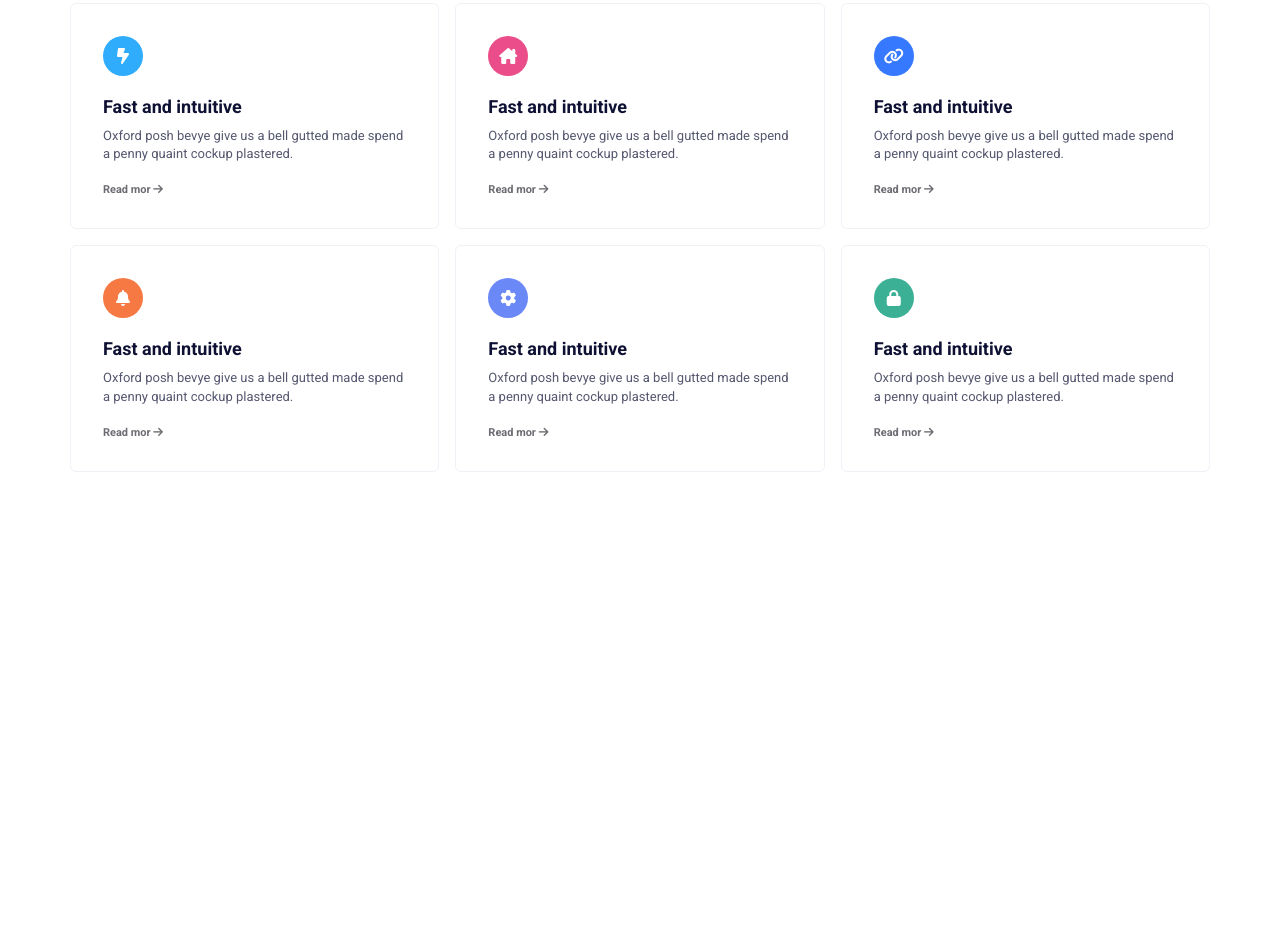
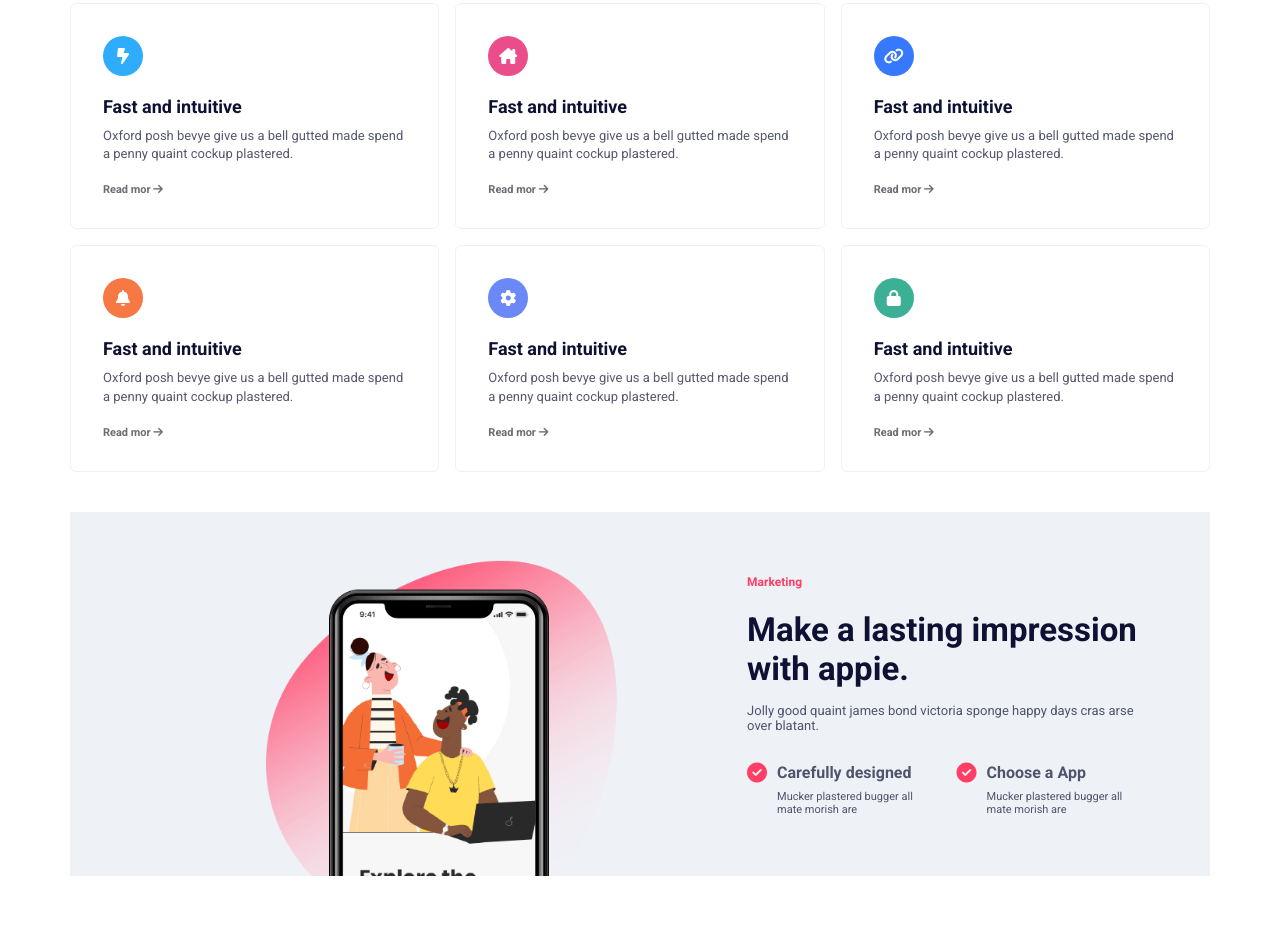
Before and after one commit to Medghazaly/Appie-Template, a plain HTML site: page index.html in a window 1280 px wide. Shown: the part 977-1913 px from the top of the page. Before the commit the page ends 1549 px from the top, so only its background shows below. Drawn offline with Linux system fonts and the light colour scheme.

Commit message:
create about section

```diff
--- a/css/queries.css
+++ b/css/queries.css
@@ -12,6 +12,19 @@
 
   .header .img-bg img {
     width: 550px;
+  }
+
+  /* FEATURES */
+  .features .about .image {
+    display: none;
+  }
+
+  .features .text-content {
+    text-align: center;
+  }
+
+  .features .about .benefit {
+    flex-direction: column;
   }
 }
 
@@ -74,4 +87,16 @@
   .features .box .icon {
     margin: 0 auto;
   }
+
+  .features .about {
+    padding: 2rem;
+  }
+
+  .about h2 {
+    font-size: 20px;
+  }
+
+  .about p {
+    font-size: 12px;
+  }
 }
--- a/css/style.css
+++ b/css/style.css
@@ -4,6 +4,7 @@
   --main-bg: #eef1f6;
   --font-color: #0e1133;
   --padding-block: 60px;
+  --opacity: 0.7;
 }
 
 /* Global Rules */
@@ -240,7 +241,7 @@ input:focus {
 
 .special-title + p {
   font-size: 15px;
-  opacity: 0.7;
+  opacity: var(--opacity);
 }
 
 .features .btn-feature {
@@ -250,6 +251,9 @@ input:focus {
   border: 2px solid var(--main-bg);
   padding: 0.8rem;
   border-radius: 50px;
+  display: flex;
+  align-items: center;
+  gap: 5px;
 }
 
 .features .content {
@@ -311,7 +315,7 @@ input:focus {
   font-size: 13px;
   margin-top: 10px;
   margin-bottom: 20px;
-  opacity: 0.7;
+  opacity: var(--opacity);
   line-height: 1.4;
 }
 
@@ -320,3 +324,68 @@ input:focus {
   color: #6c6c72;
   font-weight: bold;
 }
+
+.features .about {
+  display: flex;
+  align-items: center;
+  justify-content: center;
+  padding: 2rem 4rem;
+  background-color: var(--main-bg);
+  overflow: hidden;
+}
+
+.about .image {
+  width: 85%;
+  height: 300px;
+  position: relative;
+}
+
+.about .image img {
+  width: 400px;
+  position: absolute;
+  left: 50%;
+  bottom: -190px;
+  transform: translateX(-50%);
+}
+
+.about .market {
+  color: var(--btn-color);
+  font-size: 12px;
+  font-weight: bold;
+}
+
+.about h2 {
+  font-size: 33px;
+  margin-block: 20px 15px;
+}
+
+.about p {
+  font-size: 13px;
+  opacity: var(--opacity);
+}
+
+.about .benefit {
+  display: flex;
+  margin-top: 30px;
+  gap: 20px;
+}
+
+.about .cont {
+  display: flex;
+  gap: 10px;
+}
+
+.about .icon i {
+  color: var(--btn-color);
+  font-size: 20px;
+}
+
+.about .text h3 {
+  font-size: 16px;
+  margin-bottom: 8px;
+  opacity: var(--opacity);
+}
+
+.about .text p {
+  font-size: 11px;
+}
--- a/index.html
+++ b/index.html
@@ -134,6 +134,38 @@
             <div class="read">Read mor <i class="fa-solid fa-arrow-right"></i></div>
           </div>
         </div>
+        <div class="about">
+          <div class="image">
+            <img src="images/about-thumb.png" alt="features thumb">
+          </div>
+          <div class="about-content">
+            <div class="text-content">
+              <span class="market">Marketing</span>
+              <h2>Make a lasting impression with appie.</h2>
+              <p>Jolly good quaint james bond victoria sponge happy days cras arse over blatant.</p>
+            </div>
+            <div class="benefit">
+              <div class="cont">
+                <div class="icon">
+                  <i class="fa-solid fa-circle-check"></i>
+                </div>
+                <div class="text">
+                  <h3>Carefully designed</h3>
+                  <p>Mucker plastered bugger all mate morish are</p>
+                </div>
+              </div>
+              <div class="cont">
+                <div class="icon">
+                  <i class="fa-solid fa-circle-check"></i>
+                </div>
+                <div class="text">
+                  <h3>Choose a App</h3>
+                  <p>Mucker plastered bugger all mate morish are</p>
+                </div>
+              </div>
+            </div>
+          </div>
+        </div>
       </div>
     </div>
     <!--// FEATURES //-->
```
